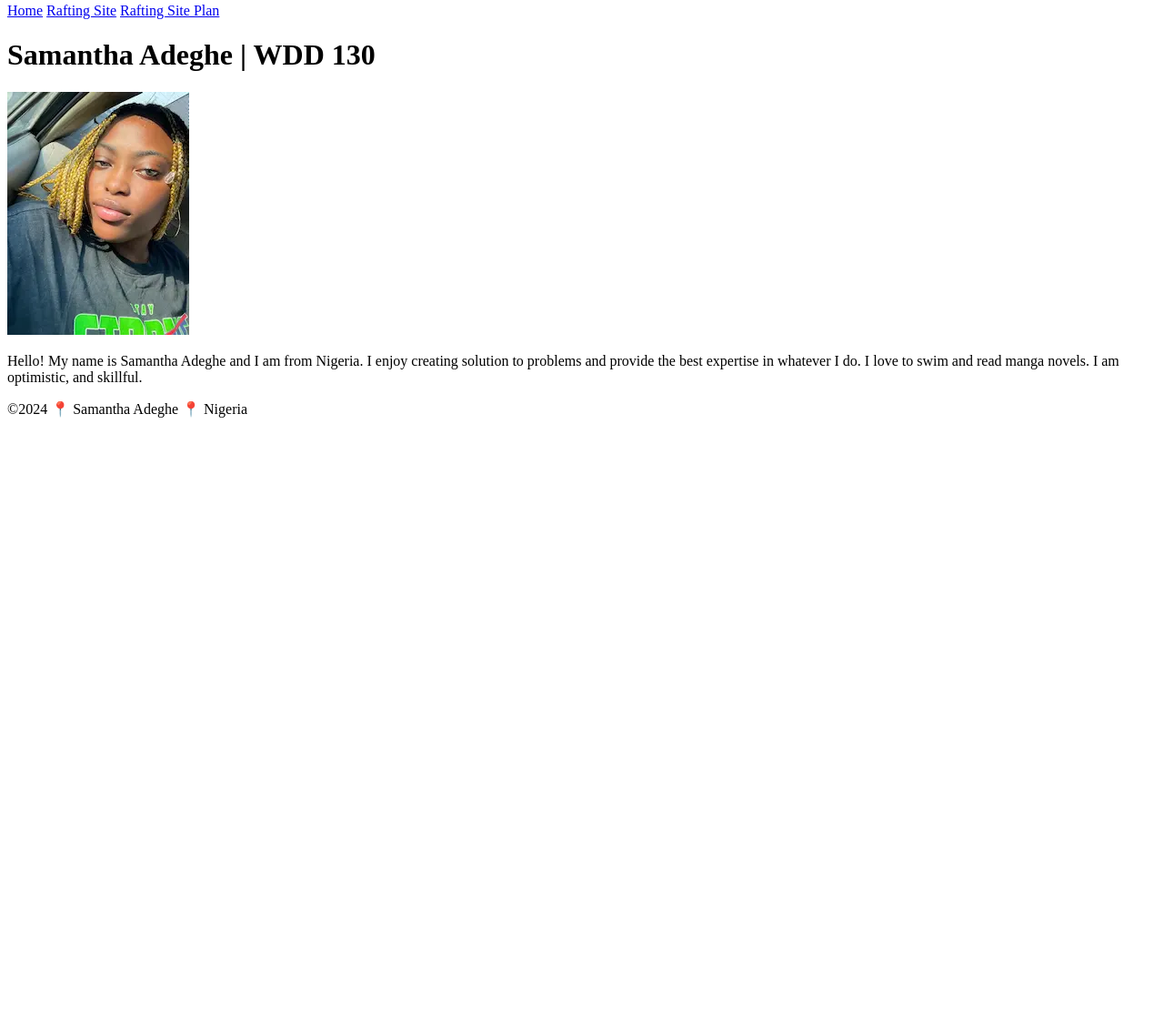
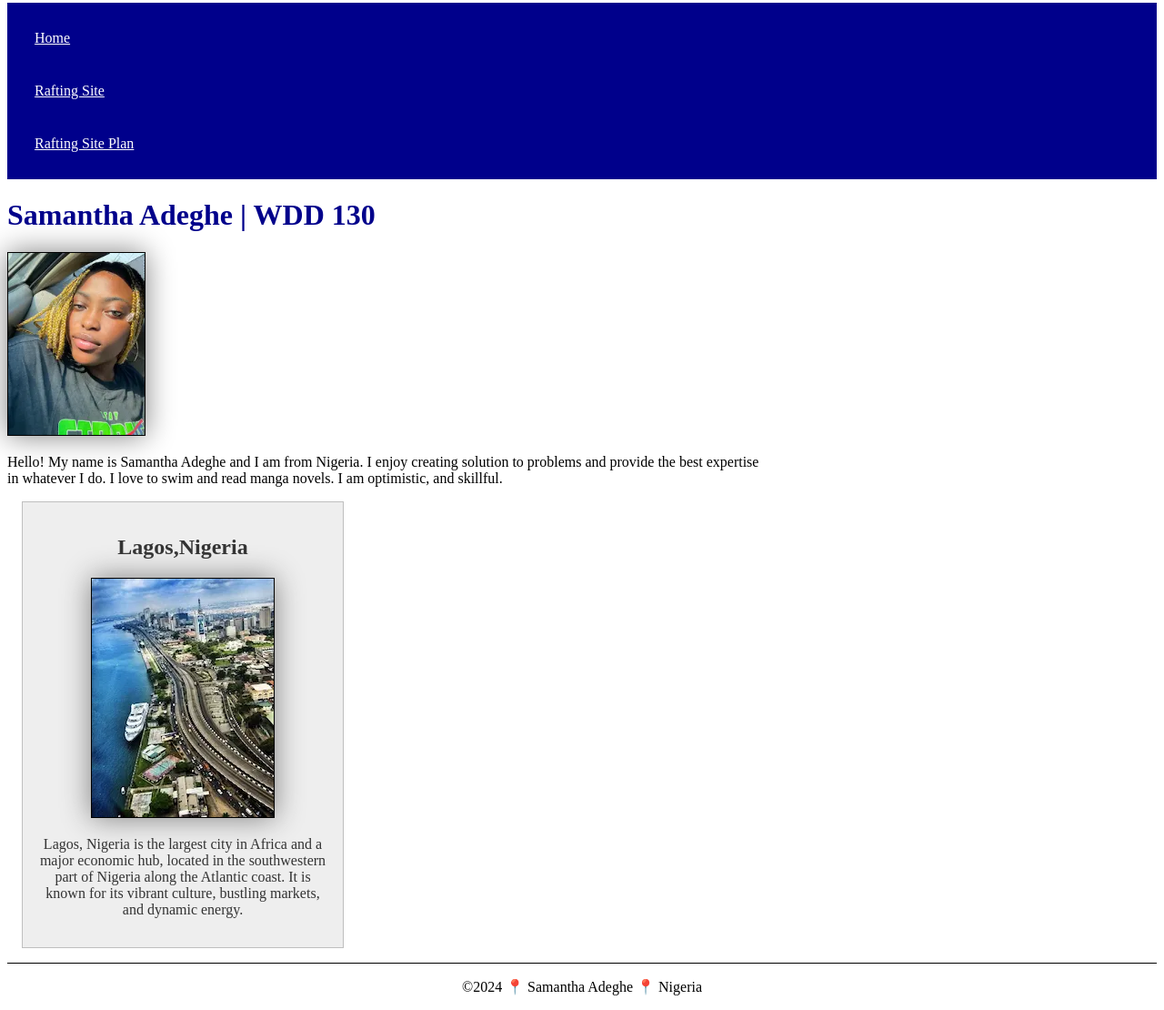
Before and after one commit to samadeghe/wdd130-1, a plain HTML site: page index.html in a window 1280 px wide. Shown: the part 5-1115 px from the top of the page at 91% size. Before the commit the page ends 800 px from the top, so only its background shows below. Drawn offline with Linux system fonts and the light colour scheme.

Commit message:
home page enhancement

```diff
--- a/index.html
+++ b/index.html
@@ -4,6 +4,9 @@
     <meta charset="utf-8">
     <meta name="viewport" content="width=device-width,initial-scale=1.0">
     <title>Samantha Adeghe | WDD 130</title>
+    <meta name="description" content="Samantha Adeghe's introduction home page">
+    <meta name="author" content="Samantha Adeghe">
+    <link rel="stylesheet" href="styles/styles.css">
   </head>
   <body>
     <header>
@@ -19,6 +22,12 @@
       <p>Hello! My name is Samantha Adeghe and I am from Nigeria. I enjoy creating solution to problems and provide the best expertise in whatever I do.
         I love to swim and read manga novels. I am optimistic, and skillful.</p>
     </main>
+    <aside>
+      <h2>Lagos,Nigeria</h2>
+      <img src="lagos_photo.webp" alt="a phot of lagos state, Nigeria">
+      <p>Lagos, Nigeria is the largest city in Africa and a major economic hub, located in the southwestern part of Nigeria along the Atlantic coast.
+        It is known for its vibrant culture, bustling markets, and dynamic energy.</p>
+    </aside>
     <footer>
       <p>©2024 📍 Samantha Adeghe 📍 Nigeria</p>
     </footer>
--- /dev/null
+++ b/styles/styles.css
@@ -0,0 +1,46 @@
+nav{
+    background-color: darkblue;
+    padding: 10px;
+}
+nav a{
+    color: white;
+    display: block;
+    padding: 20px;
+}
+h1{
+    color: darkblue;
+}
+img {
+    width: 150px;
+    height: auto;
+    border: 1px solid black;
+    box-shadow: 0 0 30px gray;
+}
+p{
+    padding: 0px;
+}
+main{
+    max-width: 840px;
+}
+aside{
+    width: 20rem;
+    margin: 1rem;
+    border: 1px solid rgb(0 0 0 / 0.2);
+    padding: 1rem;
+    background-color: #eee;
+    color: #333;
+    text-align: center;
+}
+aside img{
+    width: 200px;
+    height: auto;
+}
+main img{
+    width: 150px;
+    height: auto;
+}
+footer{
+    margin-top: 15px;
+    border-top: 1px solid #000;
+    text-align: center;
+}
```
Also changed, not shown: week02/box-model.html (added, +23 -0 lines), week02/styles/box-model.css (added, +31 -0 lines), lagos_photo.webp (added).
